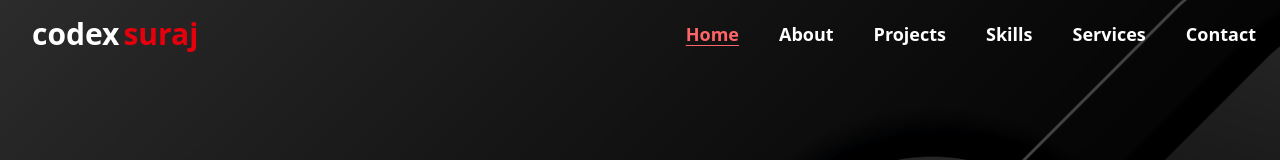
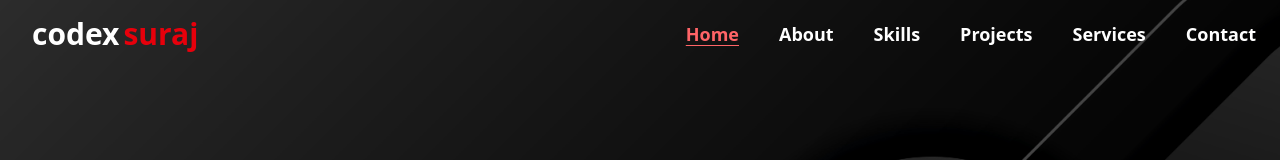
Before and after one commit to surajpxl/myPortfolio_react, a React (Vite) app: page / in a window 1280 px wide. Shown: the top 160 px of the page. Built offline with nearby package versions, Linux system fonts and the light colour scheme.

Commit message:
some optimization

```diff
--- a/src/App.jsx
+++ b/src/App.jsx
@@ -17,8 +17,8 @@ function App() {
       <Navbar />
       <Home />
       <About />
+      <Skills />
       <Projects />
-      <Skills />
       <Services />
       <Contact />
       <Footer />
--- a/src/components/Navbar.jsx
+++ b/src/components/Navbar.jsx
@@ -83,15 +83,15 @@ const Navbar = () => {
               About
             </Link>
           </li>
+          <li>
+            <Link smooth to="/#skills" className={navLinkClasses('skills')}>
+              Skills
+            </Link>
+          </li>
 
           <li>
             <Link smooth to="/#projects" className={navLinkClasses('projects')}>
               Projects
-            </Link>
-          </li>
-          <li>
-            <Link smooth to="/#skills" className={navLinkClasses('skills')}>
-              Skills
             </Link>
           </li>
           <li>
```
